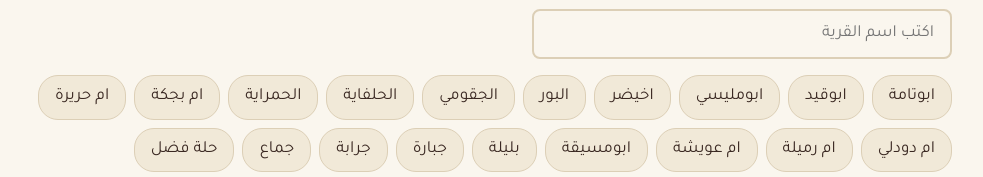
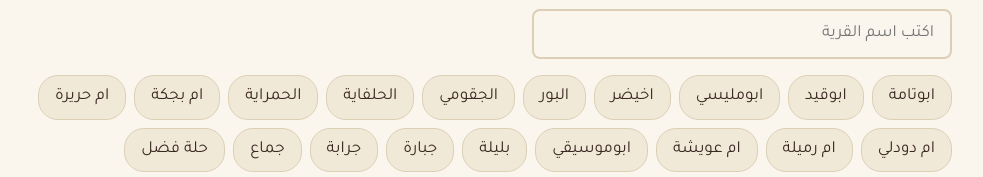
Before and after one commit to fawaztahir79/aburayyouth, a plain HTML site: page index.html in a window 1280 px wide. Shown: the part 1940-2117 px from the top of the page, without its empty margins (148-1131 px from the left). Drawn offline with Linux system fonts and the light colour scheme.

Commit message:
تعديل اسم القرية إلى ابوموسيقي

```diff
--- a/index.html
+++ b/index.html
@@ -229,7 +229,7 @@ footer{padding:28px 0 90px;border-top:2px solid var(--gold);color:var(--muted);f
 <div class="wa"><a href="https://wa.me/249912469556" target="_blank" rel="noopener" aria-label="تواصل عبر واتساب">واتساب</a></div>
 
 <script>
-var villages = ["ابوتامة","ابوقيد","ابومليسي","اخيضر","البور","الجقومي","الحلفاية","الحمراية","ام بجكة","ام حريرة","ام دودلي","ام رميلة","ام عويشة","ابومسيقة","بليلة","جبارة","جرابة","جماع","حلة فضل","حمير الوالي","خشوم","سرنمبي","صبي","عطرون","عكاز المدير","عيال نعيم","فلندو","قصاري","كرجة","كوكدة","مربعات","ود جودات","ود فضل"];
+var villages = ["ابوتامة","ابوقيد","ابومليسي","اخيضر","البور","الجقومي","الحلفاية","الحمراية","ام بجكة","ام حريرة","ام دودلي","ام رميلة","ام عويشة","ابوموسيقي","بليلة","جبارة","جرابة","جماع","حلة فضل","حمير الوالي","خشوم","سرنمبي","صبي","عطرون","عكاز المدير","عيال نعيم","فلندو","قصاري","كرجة","كوكدة","مربعات","ود جودات","ود فضل"];
 var list = document.getElementById("list"), q = document.getElementById("q"), none = document.getElementById("none");
 function render(term){
   list.innerHTML = "";
```
